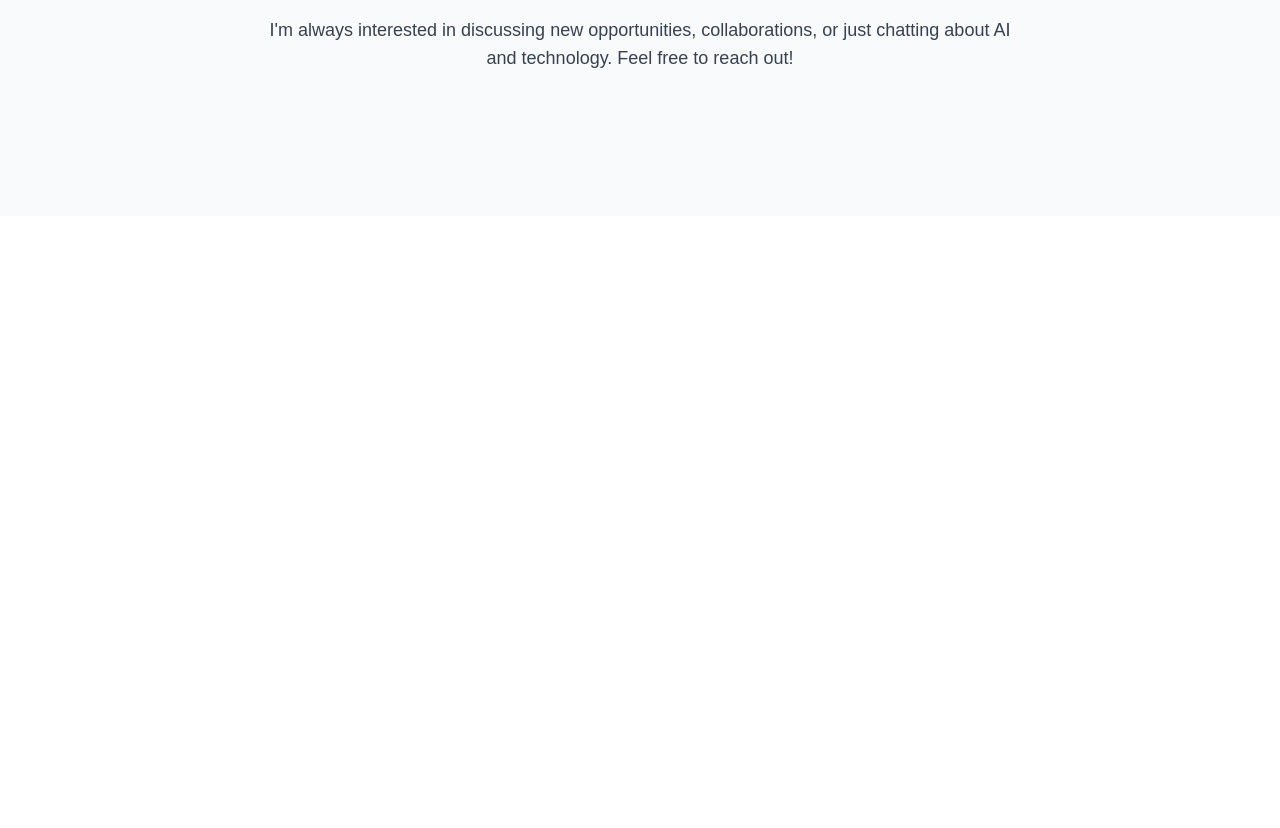
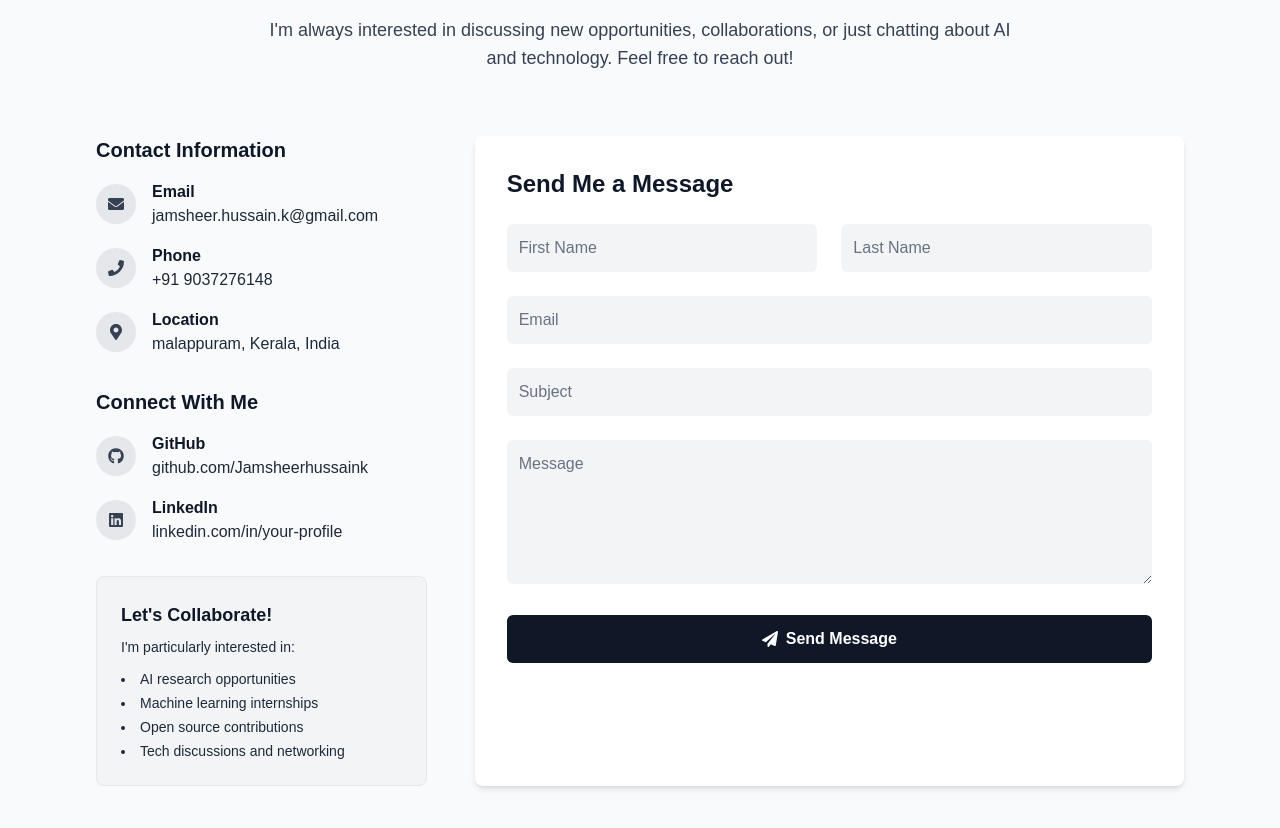
Before and after one commit to Jamsheerhussaink/Portfolio, a Next.js app: page / in a window 1280 px wide. Shown: the part 3660-4488 px from the top of the page. Before the commit the page ends 3876 px from the top, so only its background shows below. Built offline with nearby package versions, Linux system fonts and the light colour scheme.

Commit message:
Fixed unescaped apostrophes for Vercel build

```diff
--- a/app/components/Contact.tsx
+++ b/app/components/Contact.tsx
@@ -11,7 +11,7 @@ const Contact = () => {
     setResult("Sending....");
     const formData = new FormData(event.currentTarget);
 
-    formData.append("access_key", "YOUR_ACCESS_KEY_HERE"); // Don&apos;t forget to add your key
+    formData.append("access_key", "YOUR_ACCESS_KEY_HERE"); // Don't forget to add your key
 
     const response = await fetch("https://api.web3forms.com/submit", {
       method: "POST",
@@ -35,11 +35,107 @@ const Contact = () => {
         <div className="text-center mb-16">
           <h2 className="text-4xl font-extrabold text-gray-900">Get In Touch</h2>
           <p className="mt-4 text-lg text-gray-700 max-w-3xl mx-auto">
-            I&apos;m always interested in discussing new opportunities, collaborations, or just chatting about AI and technology. Feel free to reach out!
+            I'm always interested in discussing new opportunities, collaborations, or just chatting about AI and technology. Feel free to reach out!
           </p>
         </div>
 
-        {/* Rest of your Contact component stays unchanged */}
+        <div className="grid grid-cols-1 lg:grid-cols-3 gap-12">
+          <div className="lg:col-span-1 space-y-8">
+            <div>
+              <h3 className="text-xl font-bold text-gray-900 mb-4">Contact Information</h3>
+              <div className="space-y-4">
+                <div className="flex items-center gap-4">
+                  <div className="bg-gray-200 p-3 rounded-full text-gray-700"><FaEnvelope /></div>
+                  <div>
+                    {/* CHANGED: Darker label text */}
+                    <p className="font-semibold text-gray-900">Email</p>
+                    {/* CHANGED: Darker link text */}
+                    <a href="mailto:jamsheer.hussain.k@gmail.com" className="text-gray-800 hover:text-blue-600">jamsheer.hussain.k@gmail.com</a>
+                  </div>
+                </div>
+                <div className="flex items-center gap-4">
+                  <div className="bg-gray-200 p-3 rounded-full text-gray-700"><FaPhone /></div>
+                  <div>
+                    {/* CHANGED: Darker label text */}
+                    <p className="font-semibold text-gray-900">Phone</p>
+                    {/* CHANGED: Darker info text */}
+                    <p className="text-gray-800">+91 9037276148</p>
+                  </div>
+                </div>
+                <div className="flex items-center gap-4">
+                  <div className="bg-gray-200 p-3 rounded-full text-gray-700"><FaMapMarkerAlt /></div>
+                  <div>
+                    {/* CHANGED: Darker label text */}
+                    <p className="font-semibold text-gray-900">Location</p>
+                    {/* CHANGED: Darker info text */}
+                    <p className="text-gray-800">malappuram, Kerala, India</p>
+                  </div>
+                </div>
+              </div>
+            </div>
+
+            <div>
+              <h3 className="text-xl font-bold text-gray-900 mb-4">Connect With Me</h3>
+              <div className="space-y-4">
+                <div className="flex items-center gap-4">
+                  <div className="bg-gray-200 p-3 rounded-full text-gray-700"><FaGithub /></div>
+                  <div>
+                    {/* CHANGED: Darker label text */}
+                    <p className="font-semibold text-gray-900">GitHub</p>
+                    {/* CHANGED: Darker link text */}
+                    <a href="https://github.com/Jamsheerhussaink" target="_blank" rel="noopener noreferrer" className="text-gray-800 hover:text-blue-600">github.com/Jamsheerhussaink</a>
+                  </div>
+                </div>
+                <div className="flex items-center gap-4">
+                  <div className="bg-gray-200 p-3 rounded-full text-gray-700"><FaLinkedin /></div>
+                  <div>
+                    {/* CHANGED: Darker label text */}
+                    <p className="font-semibold text-gray-900">LinkedIn</p>
+                    {/* CHANGED: Darker link text */}
+                    <a href="https://linkedin.com/in/your-profile" target="_blank" rel="noopener noreferrer" className="text-gray-800 hover:text-blue-600">linkedin.com/in/your-profile</a>
+                  </div>
+                </div>
+              </div>
+            </div>
+
+            <div className="bg-gray-100 p-6 rounded-lg border border-gray-200">
+                <h3 className="text-lg font-bold text-gray-900 mb-2">Let's Collaborate!</h3>
+                {/* CHANGED: Darker info text */}
+                <p className="text-sm text-gray-800 mb-3">I'm particularly interested in:</p>
+                <ul className="text-sm text-gray-800 list-disc list-inside space-y-1">
+                    <li>AI research opportunities</li>
+                    <li>Machine learning internships</li>
+                    <li>Open source contributions</li>
+                    <li>Tech discussions and networking</li>
+                </ul>
+            </div>
+          </div>
+
+          <div className="lg:col-span-2 bg-white p-8 rounded-lg shadow-md">
+            <h3 className="text-2xl font-bold text-gray-900 mb-6">Send Me a Message</h3>
+            <form onSubmit={onSubmit}>
+              <div className="grid grid-cols-1 md:grid-cols-2 gap-6 mb-6">
+                {/* CHANGED: Darker placeholder text */}
+                <input type="text" name="first_name" placeholder="First Name" required className="w-full p-3 bg-gray-100 rounded-md border-gray-200 focus:outline-none focus:ring-2 focus:ring-blue-500 placeholder:text-gray-500" />
+                <input type="text" name="last_name" placeholder="Last Name" required className="w-full p-3 bg-gray-100 rounded-md border-gray-200 focus:outline-none focus:ring-2 focus:ring-blue-500 placeholder:text-gray-500" />
+              </div>
+              <div className="mb-6">
+                <input type="email" name="email" placeholder="Email" required className="w-full p-3 bg-gray-100 rounded-md border-gray-200 focus:outline-none focus:ring-2 focus:ring-blue-500 placeholder:text-gray-500" />
+              </div>
+              <div className="mb-6">
+                <input type="text" name="subject" placeholder="Subject" required className="w-full p-3 bg-gray-100 rounded-md border-gray-200 focus:outline-none focus:ring-2 focus:ring-blue-500 placeholder:text-gray-500" />
+              </div>
+              <div className="mb-6">
+                <textarea name="message" placeholder="Message" rows={5} required className="w-full p-3 bg-gray-100 rounded-md border-gray-200 focus:outline-none focus:ring-2 focus:ring-blue-500 placeholder:text-gray-500"></textarea>
+              </div>
+              <button type="submit" className="w-full flex justify-center items-center gap-2 bg-gray-900 text-white font-bold py-3 px-6 rounded-md hover:bg-gray-800 transition-colors">
+                <FaPaperPlane />
+                Send Message
+              </button>
+              {result && <p className="mt-4 text-center text-gray-600">{result}</p>}
+            </form>
+          </div>
+        </div>
       </div>
     </section>
   );
```
